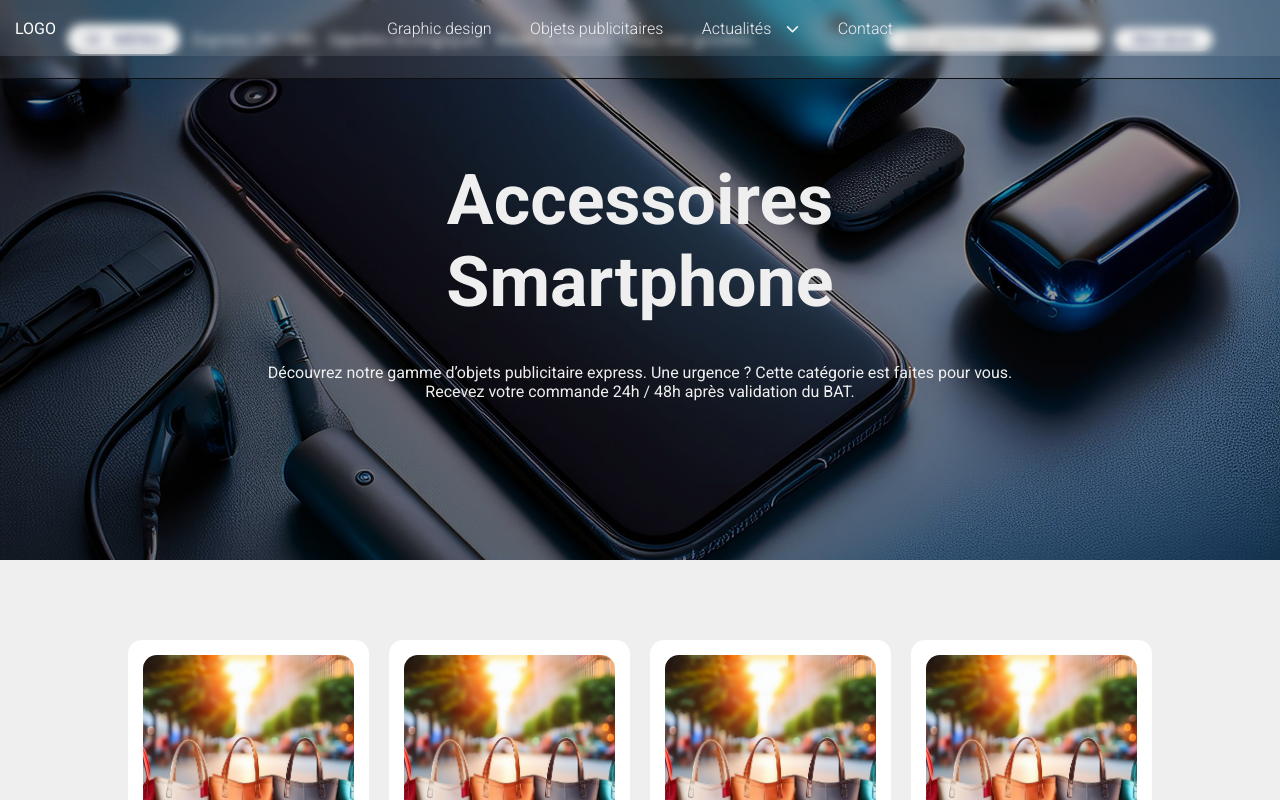
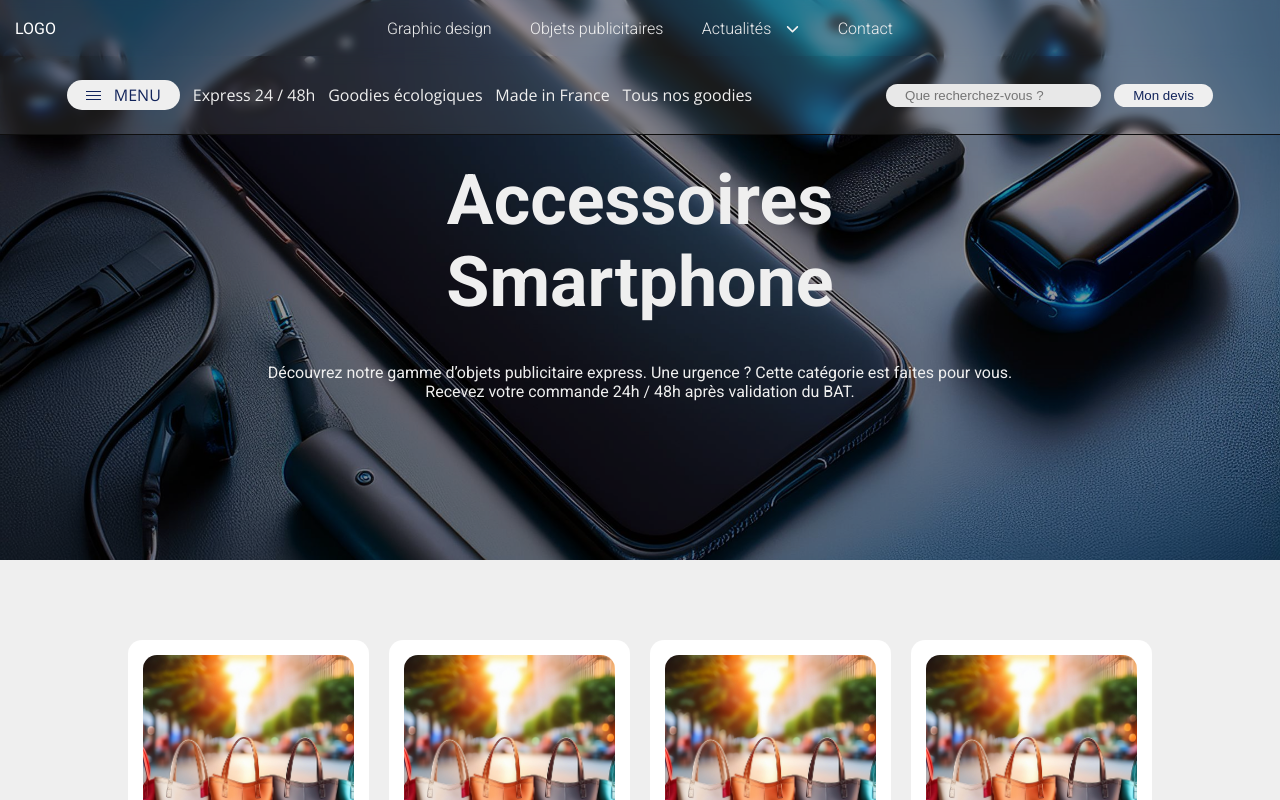
Before and after one commit to Scharlyopitz/One-comm, a React (Vite) app: page /objetsPublicitaires/Accessoires-smartphone in a window 1280 px wide. Shown: the top 800 px of the page. Built offline with nearby package versions, Linux system fonts and the light colour scheme.

Commit message:
Changement style

```diff
--- a/src/sass/pages/categorie/_categorie.scss
+++ b/src/sass/pages/categorie/_categorie.scss
@@ -46,6 +46,7 @@
     gap: 20px;
     color: $RealBlack;
     padding: 10vh 0;
+    z-index: 2;
 
     .product {
       cursor: pointer;
--- a/src/sass/pages/objetsPublicitaires/_nav.scss
+++ b/src/sass/pages/objetsPublicitaires/_nav.scss
@@ -3,7 +3,7 @@
   top: 0;
   left: 0;
   width: 100%;
-  // height: 100%;
+  height: 100%;
 
   .background {
     width: 100vw;
--- a/src/style/style.css
+++ b/src/style/style.css
@@ -81,6 +81,7 @@ li {
   gap: 20px;
   color: #000000;
   padding: 10vh 0;
+  z-index: 2;
 }
 .ProductSection .ProductContainer .product {
   cursor: pointer;
@@ -825,6 +826,7 @@ li {
   top: 0;
   left: 0;
   width: 100%;
+  height: 100%;
 }
 .navContainer .background {
   width: 100vw;
```
Also changed, not shown: 1 other file (tests, documents, lock files or other folders).
